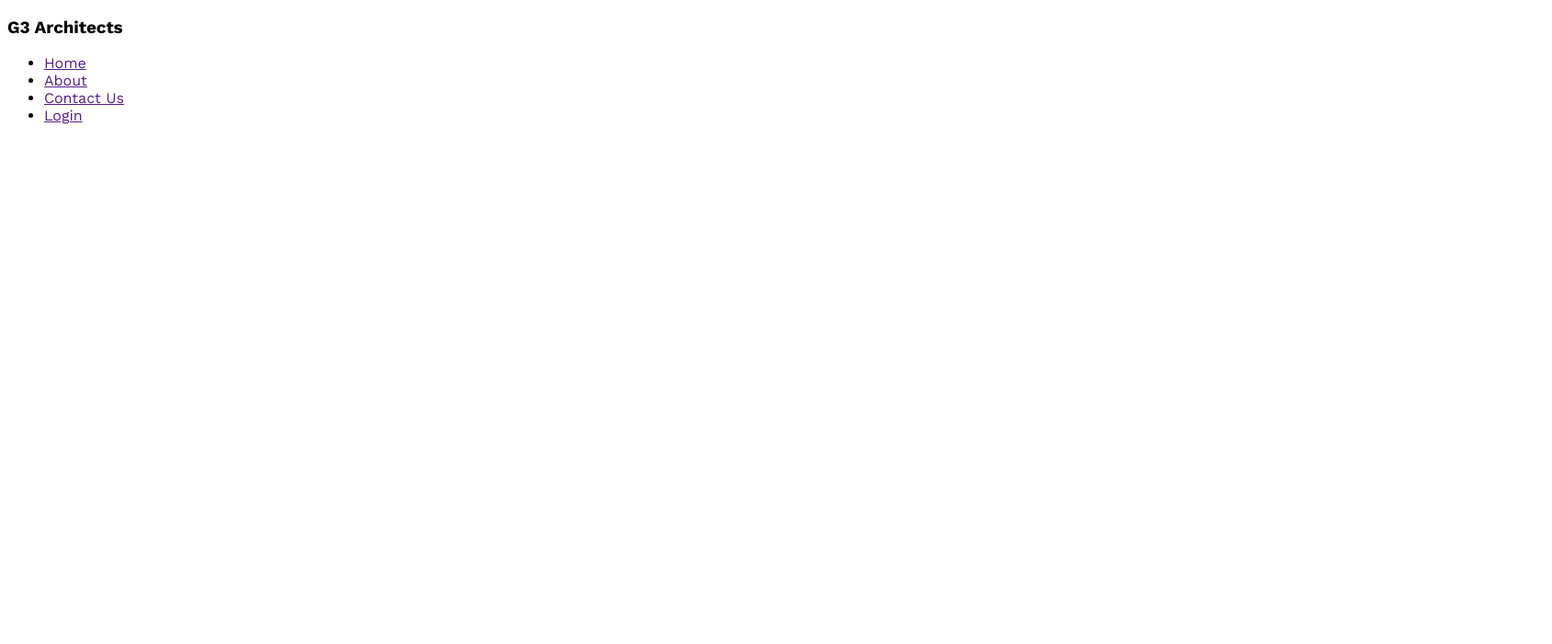
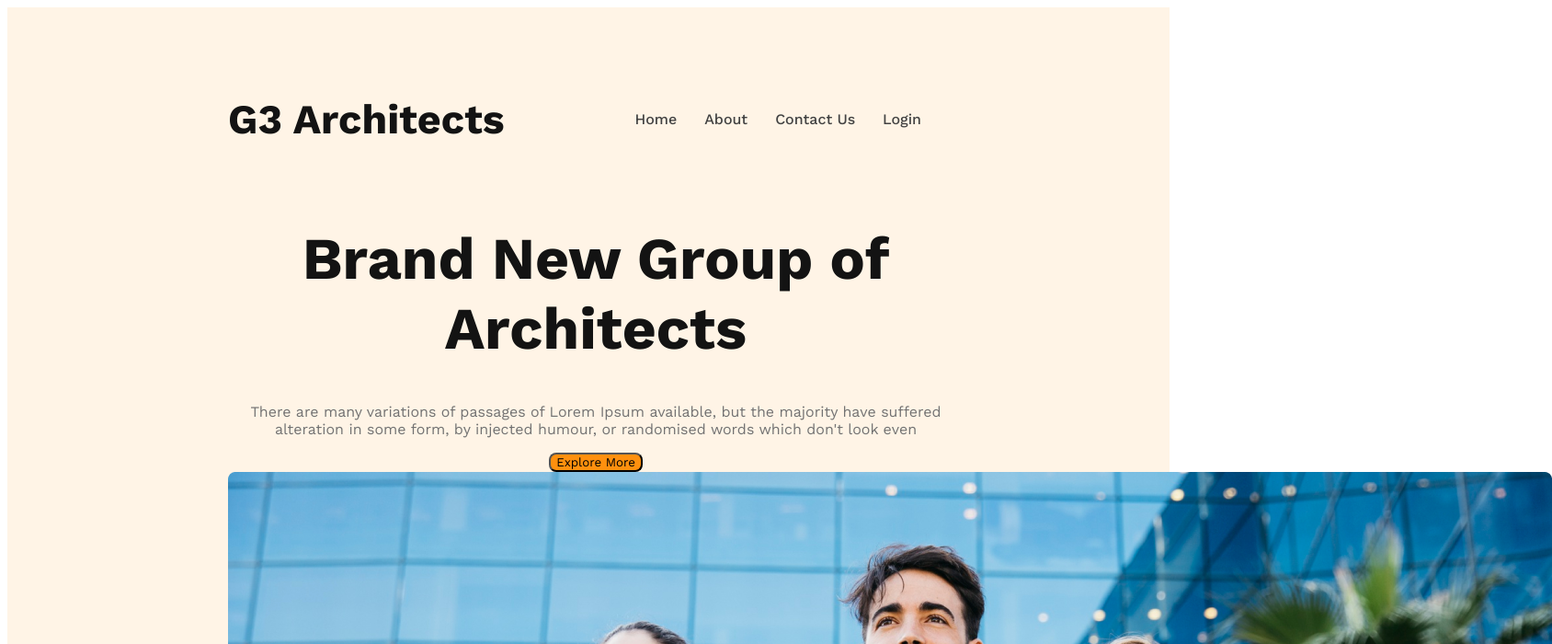
Before and after one commit to mokaromh/g3-architect-pages, a plain HTML site: page index.html in a window 1280 px wide. Shown: the top 700 px of the page at 92% size, 1688 px wide, since content can reach past the window. Drawn offline with nearby package versions, Linux system fonts and the light colour scheme.

Commit message:
banner content

```diff
--- a/index.html
+++ b/index.html
@@ -9,7 +9,8 @@
 <body>
   <header>
     <nav>
-      <h3>G3 Architects</h3>
+      <h3 class="nav-title">G3 Architects</h3>
+
       <ul>
         <li><a href="">Home</a></li>
         <li><a href="">About</a></li>
@@ -18,6 +19,14 @@
 
       </ul>
     </nav>
+    <div class="banner">
+        <div class="banner-content">
+          <h1 class="banner-title">Brand New Group of Architects</h1>
+          <p class="banner-description">There are many variations of passages of Lorem Ipsum available, but the majority have suffered alteration in some form, by injected humour, or randomised words which don't look even</p>
+          <button class="btn-primary">Explore More</button>
+        </div>
+      <img src="images/banner.png" alt="">
+    </div>
 
   </header>
   <main>
--- a/style/architect.css
+++ b/style/architect.css
@@ -4,3 +4,52 @@
 *{
   font-family: "Work Sans", serif;
 }
+.btn-primary{
+  border-radius: 8px;
+  background: #FF900E;
+}
+
+header{
+  background: rgba(255, 144, 14, 0.10);
+  padding: 50px 240px;
+
+}
+nav{
+  display: flex;
+  justify-content: space-between;
+  align-items: center;
+}
+.nav-title{
+  color:#131313;
+  font-size:2.8rem ;
+  font-weight: 700;
+}
+nav > ul{
+  display: flex;
+}
+nav li{
+  list-style: none;
+  margin-right: 30px;
+  font-size: 1rem;
+  font-weight: 500;
+}
+nav a{
+  text-decoration: none;
+  color: #424242;
+}
+
+/* banner style */
+.banner-content{
+        width: 800px;
+        text-align: center;
+        margin: 0 auto;
+}
+.banner-title{
+  color: #131313;
+  font-size: 4rem;
+  font-weight: 700;
+}
+.banner-description{
+      color: #727272;
+
+}
```
